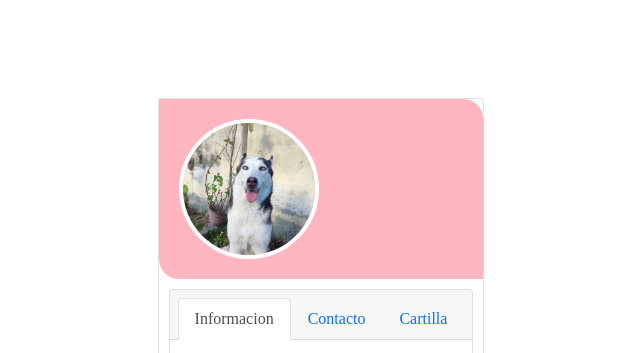
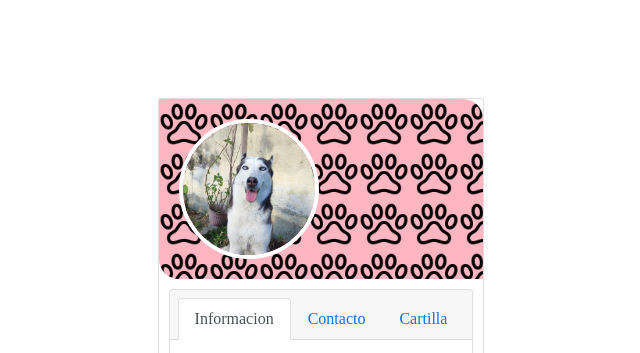
Before and after one commit to LuisAngelRianoC/Info_Card_Dogs2, a plain HTML site: page index.html in a window 1280 px wide. Shown: the top 353 px of the page, without its empty margins (319-959 px from the left). Drawn offline with nearby package versions, Linux system fonts and the light colour scheme; some packages are replaced by stand-ins of ours; the site is published under a folder, as on GitHub Pages, so addresses that start at the root find nothing; a script that the page names is missing.

Commit message:
Update styles.css

```diff
--- a/css/styles.css
+++ b/css/styles.css
@@ -42,7 +42,7 @@ span{
 .img-content{
     background-color: var(--rosa);
     border-radius:  0 20px;
-    background-image: url('/img/fondo-header.png');
+    background-image: url('../img/fondo-header.png');
     background-repeat: repeat;
     background-size: 50px;
 }
```
